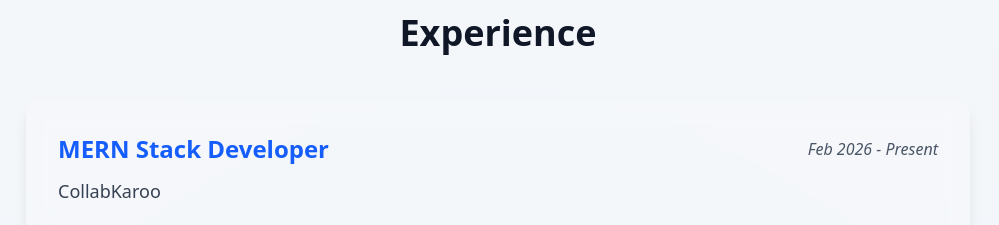
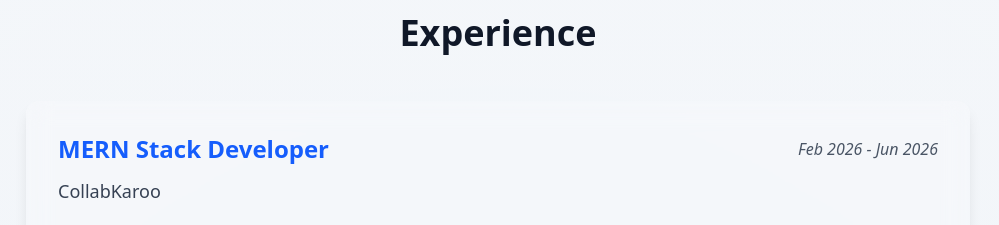
Before and after one commit to ShivSPGupta/MyPortfolio, a React (Vite) app: page / in a window 1280 px wide. Shown: the part 3660-3885 px from the top of the page, without its empty margins (142-1141 px from the left). Built offline with nearby package versions, Linux system fonts and the light colour scheme.

Commit message:
update resume and experience

```diff
--- a/src/components/common/ResumePopup.jsx
+++ b/src/components/common/ResumePopup.jsx
@@ -22,7 +22,7 @@ export default function ResumePopup({ open, onClose }) {
   const zoomPluginInstance = zoomPlugin();
   const { ZoomInButton, ZoomOutButton, CurrentScale } = zoomPluginInstance;
 
-  const pdfUrl = "/ShivShankarGupta_MERN_Software_Engineer_June-2026.pdf";
+  const pdfUrl = "/ShivShankarGupta_MERN_Software_Engineer_July-2026.pdf";
 
   return (
     <Dialog
--- a/src/data/experience.js
+++ b/src/data/experience.js
@@ -2,7 +2,7 @@ export const workHistory = [
   {
     role: "MERN Stack Developer",
     company: "CollabKaroo",
-    period: "Feb 2026 - Present",
+    period: "Feb 2026 - Jun 2026",
     description:
       "Working on scalable backend systems and realtime features using NestJS, TypeScript, PostgreSQL, Redis, and Socket.IO. Built secure authentication workflows with JWT and Redis session validation, developed realtime community chat systems, optimized REST APIs, and contributed to campaign, leaderboard, and admin management modules. Also worked on deployment workflows, automated testing, Swagger documentation, and backend infrastructure using Docker, GitHub Actions, CI/CD pipelines, and Nginx.",
   },
```
Also changed, not shown: 2 other files (tests, documents, lock files or other folders).
